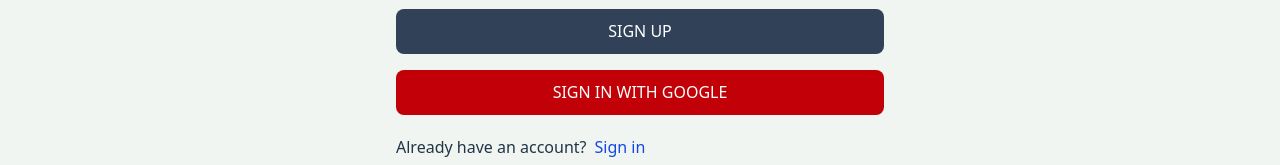
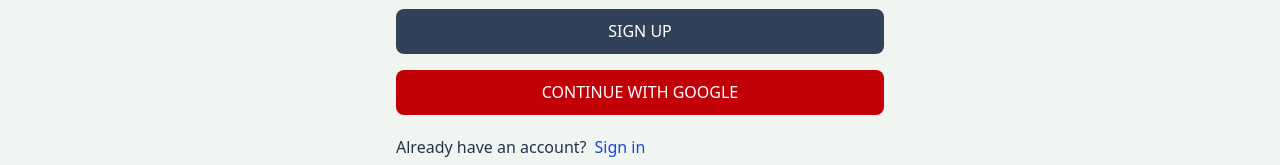
Before and after one commit to Laxmi-ShravaniBh/mern-estate, a React (Vite) app in the folder mern_estate/client/: page /sign-up in a window 1280 px wide. Shown: the part 394-559 px from the top of the page. Built offline with nearby package versions, Linux system fonts and the light colour scheme; no server answers.

Commit message:
Change to Supabase from Firebase

```diff
--- a/mern_estate/client/package.json
+++ b/mern_estate/client/package.json
@@ -11,8 +11,8 @@
   },
   "dependencies": {
     "@reduxjs/toolkit": "^2.9.2",
+    "@supabase/supabase-js": "^2.76.1",
     "@tailwindcss/vite": "^4.1.14",
-    "firebase": "^12.4.0",
     "react": "^19.1.1",
     "react-dom": "^19.1.1",
     "react-icons": "^5.5.0",
--- a/mern_estate/client/src/components/OAuth.jsx
+++ b/mern_estate/client/src/components/OAuth.jsx
@@ -1,44 +1,74 @@
-import React from 'react'
-import { GoogleAuthProvider, getAuth, signInWithPopup } from 'firebase/auth';
-import { app } from '../firebase';
+import { supabase } from '../supabase';
 import { useDispatch } from 'react-redux';
 import { signInSuccess } from '../redux/user/userSlice';
 import { useNavigate } from 'react-router-dom';
-
+import { useEffect } from 'react';
 
 export default function OAuth() {
   const dispatch = useDispatch();
   const navigate = useNavigate();
-  const handleGoogleClick = async () => {
+
+  useEffect(() => {
+    // Listen for auth state changes
+    const { data: { subscription } } = supabase.auth.onAuthStateChange(async (event, session) => {
+      if (event === 'SIGNED_IN' && session?.user) {
+        await handleAuthSuccess(session.user);
+      }
+    });
+
+    return () => subscription.unsubscribe();
+  }, [dispatch, navigate]);
+
+  const handleAuthSuccess = async (user) => {
     try {
-        const provider = new GoogleAuthProvider();
-        const auth = getAuth(app);
-
-        const result = await signInWithPopup(auth, provider);
-
       const res = await fetch('/api/auth/google', {
         method: 'POST',
         headers: {
           'Content-Type': 'application/json'
         },
         body: JSON.stringify({
-                email: result.user.email,
-                name: result.user.displayName,
-                photo: result.user.photoURL
+          email: user.email,
+          name: user.user_metadata?.full_name || user.user_metadata?.name,
+          photo: user.user_metadata?.avatar_url || user.user_metadata?.picture
         })
       });
+
+      if (!res.ok) {
+        throw new Error('Failed to authenticate with backend');
+      }
+
       const data = await res.json();
-          console.log('User data from Google auth:', data); // Debug log
       dispatch(signInSuccess(data));
       navigate('/');
+    } catch (error) {
+      console.log('Could not complete authentication:', error);
+    }
+  };
 
+  const handleGoogleClick = async () => {
+    try {
+      const { error } = await supabase.auth.signInWithOAuth({
+        provider: 'google',
+        options: {
+          redirectTo: `${window.location.origin}/`
+        }
+      });
+
+      if (error) {
+        console.log('Error signing in with Google:', error);
+      }
     } catch (error) {
-      console.log('could not sign in with google', error);
+      console.log('Could not sign in with Google:', error);
     }
+  };
 
-  };
   return (
-    <button onClick={handleGoogleClick}
-    type='button' className='bg-red-700 text-white p-3 rounded-lg uppercase hover:opacity-95'> Sign In with Google </button>
-  )
+    <button
+      onClick={handleGoogleClick}
+      type='button'
+      className='bg-red-700 text-white p-3 rounded-lg uppercase hover:opacity-95'
+    >
+      Continue with Google
+    </button>
+  );
 }
--- a/mern_estate/client/src/firebase.js
+++ /dev/null
@@ -1,21 +0,0 @@
-// Import the functions you need from the SDKs you need
-import { initializeApp } from "firebase/app";
-import { getAnalytics } from "firebase/analytics";
-// TODO: Add SDKs for Firebase products that you want to use
-// https://firebase.google.com/docs/web/setup#available-libraries
-
-// Your web app's Firebase configuration
-// For Firebase JS SDK v7.20.0 and later, measurementId is optional
-const firebaseConfig = {
-  apiKey: import.meta.env.VITE_FIREBASE_API_KEY,
-  authDomain: "mern-estate-9987d.firebaseapp.com",
-  projectId: "mern-estate-9987d",
-  storageBucket: "mern-estate-9987d.firebasestorage.app",
-  messagingSenderId: "451654899701",
-  appId: "1:451654899701:web:32645cf9fbd55c2dc4f2bc",
-  measurementId: "G-5JDGPRKNC7"
-};
-
-// Initialize Firebase
-export const app = initializeApp(firebaseConfig);
-export const analytics = getAnalytics(app);
--- a/mern_estate/client/src/pages/Profile.jsx
+++ b/mern_estate/client/src/pages/Profile.jsx
@@ -1,13 +1,15 @@
 import { useSelector } from "react-redux"
-
+import { useRef } from "react"
 
 export default function Profile() {
-  const currentUser = useSelector((state) => state.user.currentUser);
+  const fileRef = useRef(null)
+  const currentUser = useSelector((state) => state.user.currentUser)
   return (
     <div className='p-3 max-w-lg mx-auto'>
       <h1 className='text-3xl font-semibold text-center my-7'>Profile</h1>
       <form className='flex flex-col gap-4'>
-        <img src={currentUser.avatar} alt='profile'
+        <input type='file' ref={fileRef} hidden accept='image/*'/>
+        <img onClick={() => fileRef.current.click()} src={currentUser.avatar} alt='profile'
         className='rounded-full h-24 w-24 object-cover cursor-pointer self-center mt-2' />
         <input type='text' placeholder='username' id='username'
         className='border p-3 rounded-lg' />
--- /dev/null
+++ b/mern_estate/client/src/supabase.js
@@ -0,0 +1,6 @@
+import { createClient } from '@supabase/supabase-js';
+
+const supabaseUrl = import.meta.env.VITE_SUPABASE_URL;
+const supabaseAnonKey = import.meta.env.VITE_SUPABASE_ANON_KEY;
+
+export const supabase = createClient(supabaseUrl, supabaseAnonKey);
```
Also changed, not shown: 2 other files (tests, documents, lock files or other folders). Lines whose indentation alone changed are shown as unchanged.
